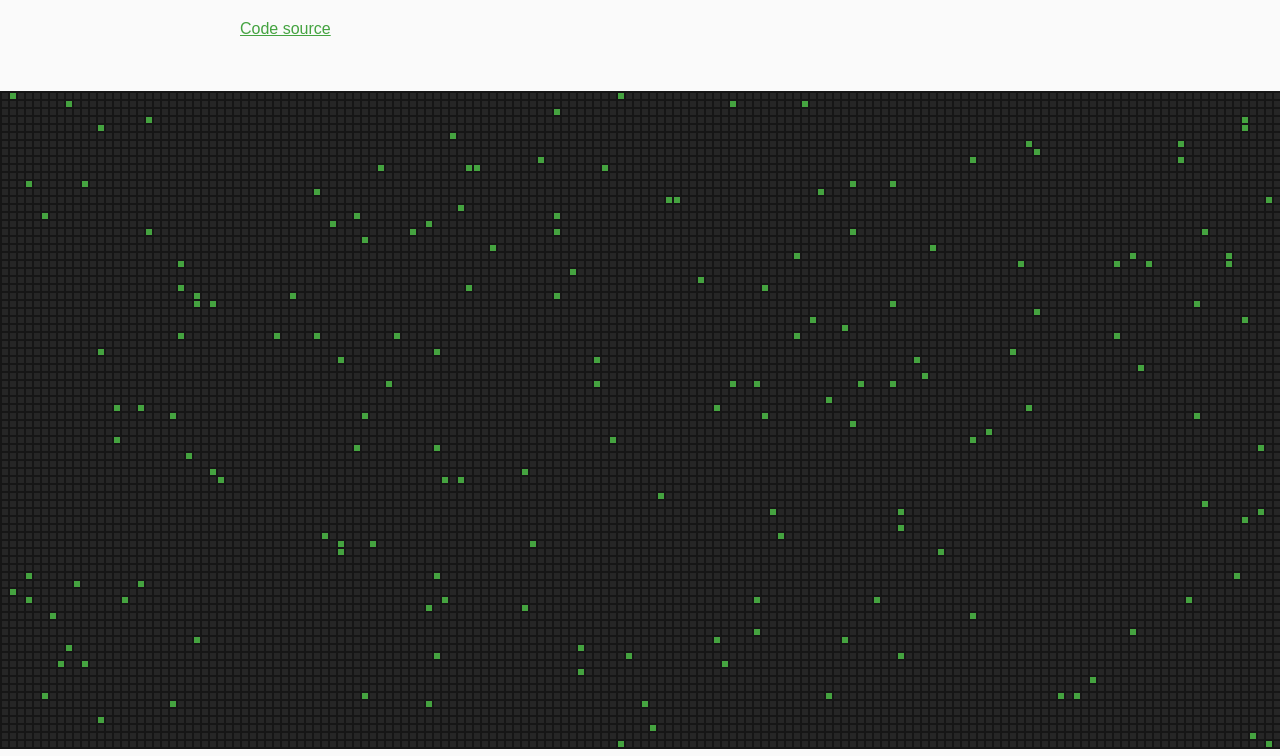
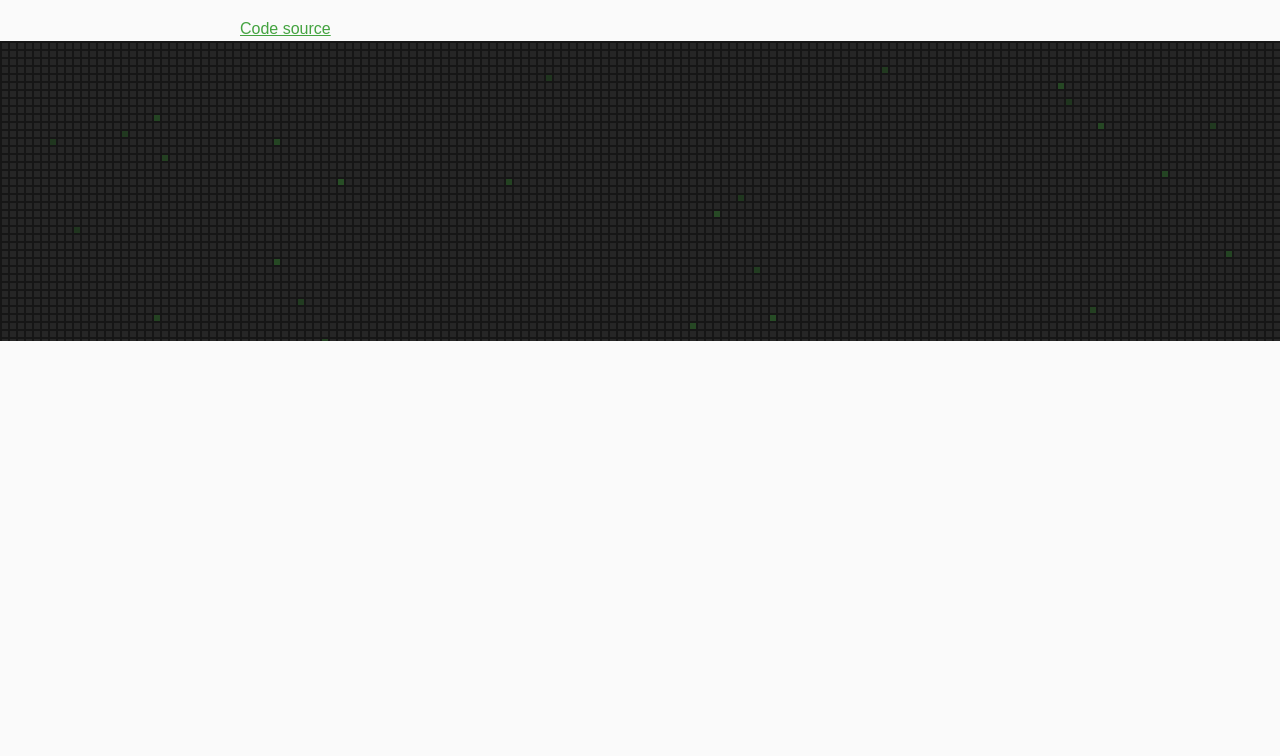
Before and after one commit to SkullMasher/skullmasher.io-canvas, a website: page app/index.html in a window 1280 px wide. Shown: the part 101-857 px from the top of the page. After the commit the page ends 800 px from the top, so only its background shows below. Drawn offline with Linux system fonts and the light colour scheme; animation ran at ten frames a second.

Commit message:
:skull: global god count for better performance

```diff
--- a/app/js/script.js
+++ b/app/js/script.js
@@ -6,13 +6,19 @@ const random = (min, max) => {
 const canvas = document.querySelector('#canvas')
 
 // Canvas size
-const canvasHeight = innerHeight - document.querySelector('header').clientHeight
+// const canvasHeight = innerHeight - document.querySelector('header').clientHeight
+const canvasHeight = 300
 
 // set context of the canvas 2d or webGL
 const ctx = canvas.getContext('2d', {alpha: true})
 
 // Colors
 const rectColor = 'rgba(38,38,38,1)'
+const colorPool = [
+// { r: 38, g: 38, b: 38 }, // main grey color
+{ r: 54, g: 54, b: 54 }, // lighter grey color
+{ r: 69, g: 163, b: 64 } // matrix green grey color
+]
 // const rectHighlight = 'rgba(68,163,64,1)'
 
 // Square Dimension
@@ -21,15 +27,27 @@ const squareD = 6
 // spacing beetween squares
 const spacing = 2
 
+// Initialize some squares helper methods and variables
+let squaresLength = 0
+const squares = []
+
+/*
+ * Instead of doing a count on each square object we check if the lucky number
+ * of the object match the number in the god count to have much better
+ * performance. God count gets reset at the when it's egal to the number of
+ * of total squares on the screen is reach.
+ * The god Count is used by the square.breath prototype function.
+ */
+let godCount = 0
+
 function Square (x, y, opacity, opacityAccel) {
   this.x = x
   this.y = y
   this.color = rectColor
-  this.opacity = opacity || 1
-  this.opacityAccel = opacityAccel || 0.01
+  this.opacity = opacity || 0.5
+  this.opacityAccel = opacityAccel || -0.01
   this.squareIsBreathing = false
-  this.delay = random(50, 200)
-  this.count = 0
+  this.luckyNumber = random(0, squaresLength)
 }
 
 Square.prototype.draw = function () {
@@ -39,10 +57,9 @@ Square.prototype.draw = function () {
 
 Square.prototype.breath = function () {
   // Make a rectangle breath
-  this.count++
-  if (this.count === this.delay) {
+  if (godCount === this.luckyNumber) {
     this.squareIsBreathing = true
-    this.delay = random(50, 200)
+    this.luckyNumber = random(0, squaresLength)
   }
 
   if (this.squareIsBreathing) {
@@ -61,27 +78,19 @@ Square.prototype.breath = function () {
     this.squareIsBreathing = false
     this.opacityAccel = -this.opacityAccel // Get ready to glow again
     this.opacity = 0.2
-    this.count = 0
   }
 }
 
 // Fill the canvas with squares
-const squares = []
-
-const getRandomSquare = () => {
-  const squaresLength = squares.length
-  return squares[random(0, squaresLength)]
-}
-
 let fillCanvas = () => {
-  let i, j, x, y, square
+  let i, j, x, y
   j = i = 1
   x = y = 0
 
   // Clear the canvas
-  ctx.clearRect(x, y, canvas.width, canvas.height)
-  // Default squares color
-  ctx.fillStyle = rectColor
+  // ctx.clearRect(x, y, canvas.width, canvas.height)
+
+  ctx.fillStyle = rectColor // Default squares color
 
   while (y < canvas.height) {
     y = (spacing * i) + (squareD * (i - 1)) // Vertical line
@@ -99,6 +108,7 @@ let fillCanvas = () => {
   squares.forEach((sqr) => {
     sqr.draw()
   })
+  squaresLength = squares.length
 }
 
 let init = () => {
@@ -110,12 +120,11 @@ let init = () => {
 
 // Animaiton
 let animate = () => {
-  // instenciate some squares
-  // const randomSquare = getRandomSquare()
-  // ask them to breath
   squares.forEach((sqr) => {
     sqr.breath()
   })
+  if (godCount === squaresLength) { godCount = 0 }
+  godCount++
   requestAnimationFrame(animate)
 }
 
--- a/app/scss/style.scss
+++ b/app/scss/style.scss
@@ -11,7 +11,7 @@ header {
 
 #canvas {
   background-color: #161616;
-  margin-top: 50px;
+  margin: 0;
 }
 
 .test-opacity {
```
Also changed, not shown: app/css/style.css, app/css/style.map.css.
